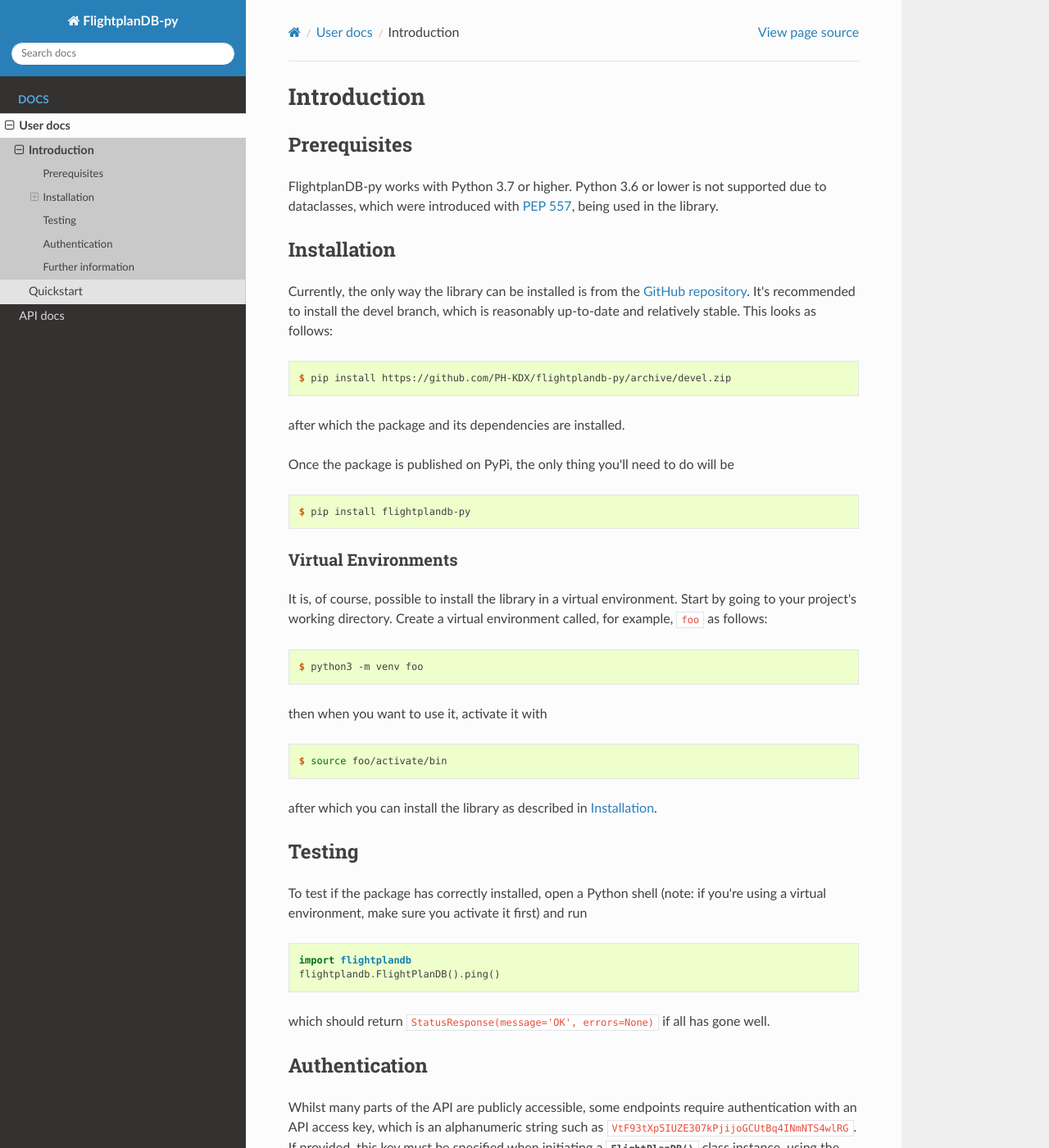
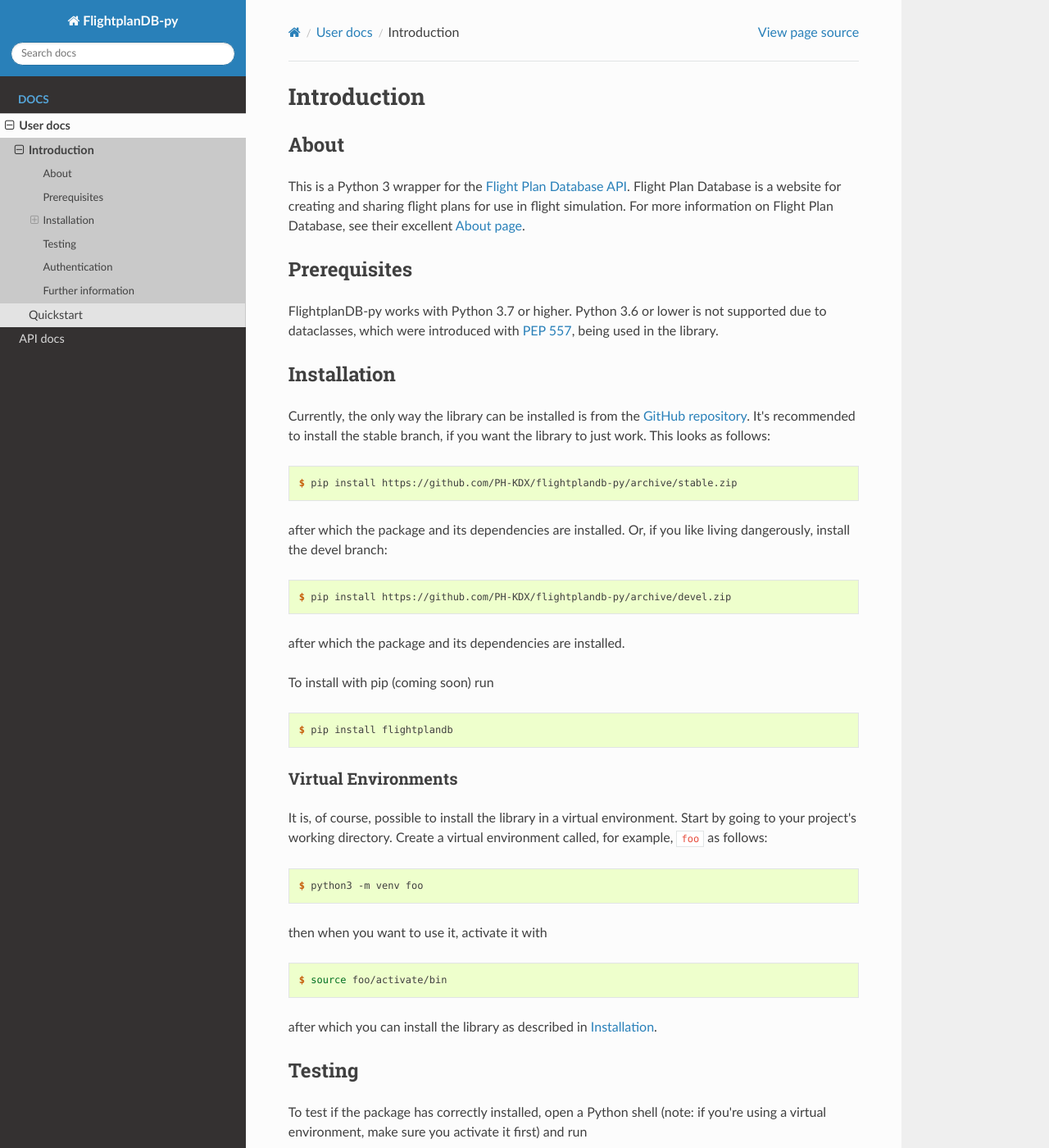
Before and after one commit to PH-KDX/flightplandb-py, a Sphinx documentation site: the page built from docs/source/user/introduction.rst, in a window 1280 px wide and 1400 px high. Shown: the whole window at 82% size. Built offline with Sphinx 7.4.7 and the Read the Docs theme 2.0.0, drawn with Linux system fonts in a browser that asks for light colours.

Commit message:
updated docs and setup.py, continued work on pip

```diff
--- a/docs/source/user/introduction.rst
+++ b/docs/source/user/introduction.rst
@@ -2,6 +2,12 @@
 
 Introduction
 --------------------
+
+About
+^^^^^^^^^^^^^^^^^^^^
+This is a Python 3 wrapper for the `Flight Plan Database API <https://flightplandatabase.com/dev/api>`_.
+Flight Plan Database is a website for creating and sharing flight plans for use in flight simulation.
+For more information on Flight Plan Database, see their excellent `About page <https://flightplandatabase.com/about>`_.
 
 Prerequisites
 ^^^^^^^^^^^^^^^^^^^^
@@ -13,8 +19,15 @@
 ^^^^^^^^^^^^^^^^^^^^
 Currently, the only way the library can be installed is from the
 `GitHub repository <https://github.com/PH-KDX/flightplandb-py>`_.
-It's recommended to install the devel branch, which is reasonably up-to-date and relatively stable.
+It's recommended to install the stable branch, if you want the library to just work.
 This looks as follows:
+
+.. code-block:: console
+
+  $ pip install https://github.com/PH-KDX/flightplandb-py/archive/stable.zip
+
+after which the package and its dependencies are installed.
+Or, if you like living dangerously, install the devel branch:
 
 .. code-block:: console
 
@@ -22,11 +35,11 @@
 
 after which the package and its dependencies are installed.
 
-Once the package is published on PyPi, the only thing you'll need to do will be
+To install with pip (coming soon) run
 
 .. code-block:: console
 
-  $ pip install flightplandb-py
+  $ pip install flightplandb
 
 Virtual Environments
 """"""""""""""""""""
--- a/flightplandb/__init__.py
+++ b/flightplandb/__init__.py
@@ -1,4 +1,7 @@
 #!/usr/bin/env python3
+
+# Version of the flightplandb package
+__version__ = "0.3.1"
 
 from flightplandb.flightplandb import *  # noqa: F403, F401
 from flightplandb.datatypes import *  # noqa: F403, F401
--- a/setup.py
+++ b/setup.py
@@ -6,7 +6,7 @@
 
 setup(
     name="flightplandb",
-    version="0.3.0",
+    version="0.3.1",
     author="PH-KDX",
     author_email="smtp.python.email.sender@gmail.com",
     url="https://github.com/PH-KDX/flightplandb-py/",
```
Also changed, not shown: 1 other file.
